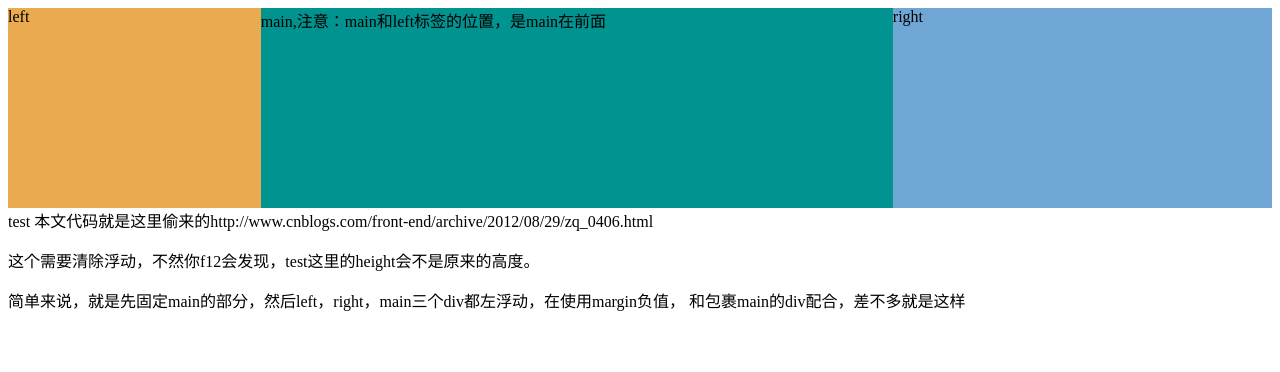
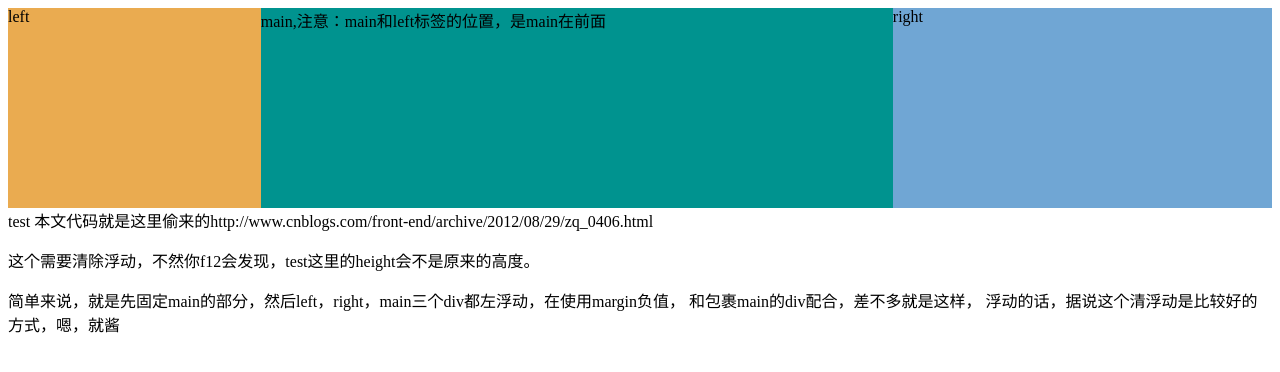
Before and after one commit to hexiuhui/study-demo, a plain HTML site: page shuangyibuju/index.html in a window 1280 px wide. Drawn offline with Linux system fonts and the light colour scheme.

Commit message:
Update index.html

```diff
--- a/shuangyibuju/index.html
+++ b/shuangyibuju/index.html
@@ -68,7 +68,8 @@
     <div>test 本文代码就是这里偷来的http://www.cnblogs.com/front-end/archive/2012/08/29/zq_0406.html
 
         <p>这个需要清除浮动，不然你f12会发现，test这里的height会不是原来的高度。</p>
-        <p>简单来说，就是先固定main的部分，然后left，right，main三个div都左浮动，在使用margin负值， 和包裹main的div配合，差不多就是这样
+        <p>简单来说，就是先固定main的部分，然后left，right，main三个div都左浮动，在使用margin负值， 和包裹main的div配合，差不多就是这样，
+            浮动的话，据说这个清浮动是比较好的方式，嗯，就酱
         </p>
     </div>
 </body>
```
